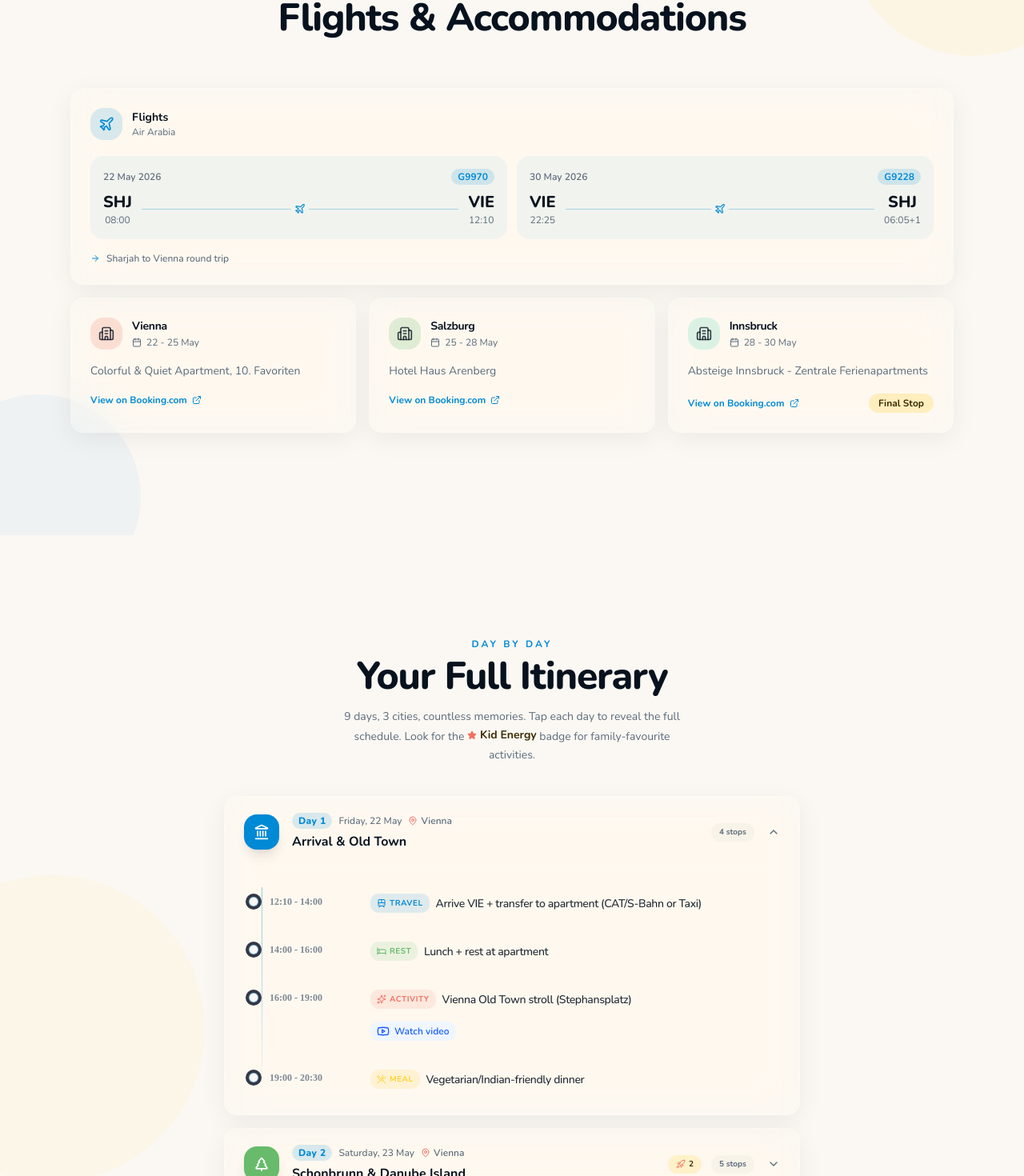
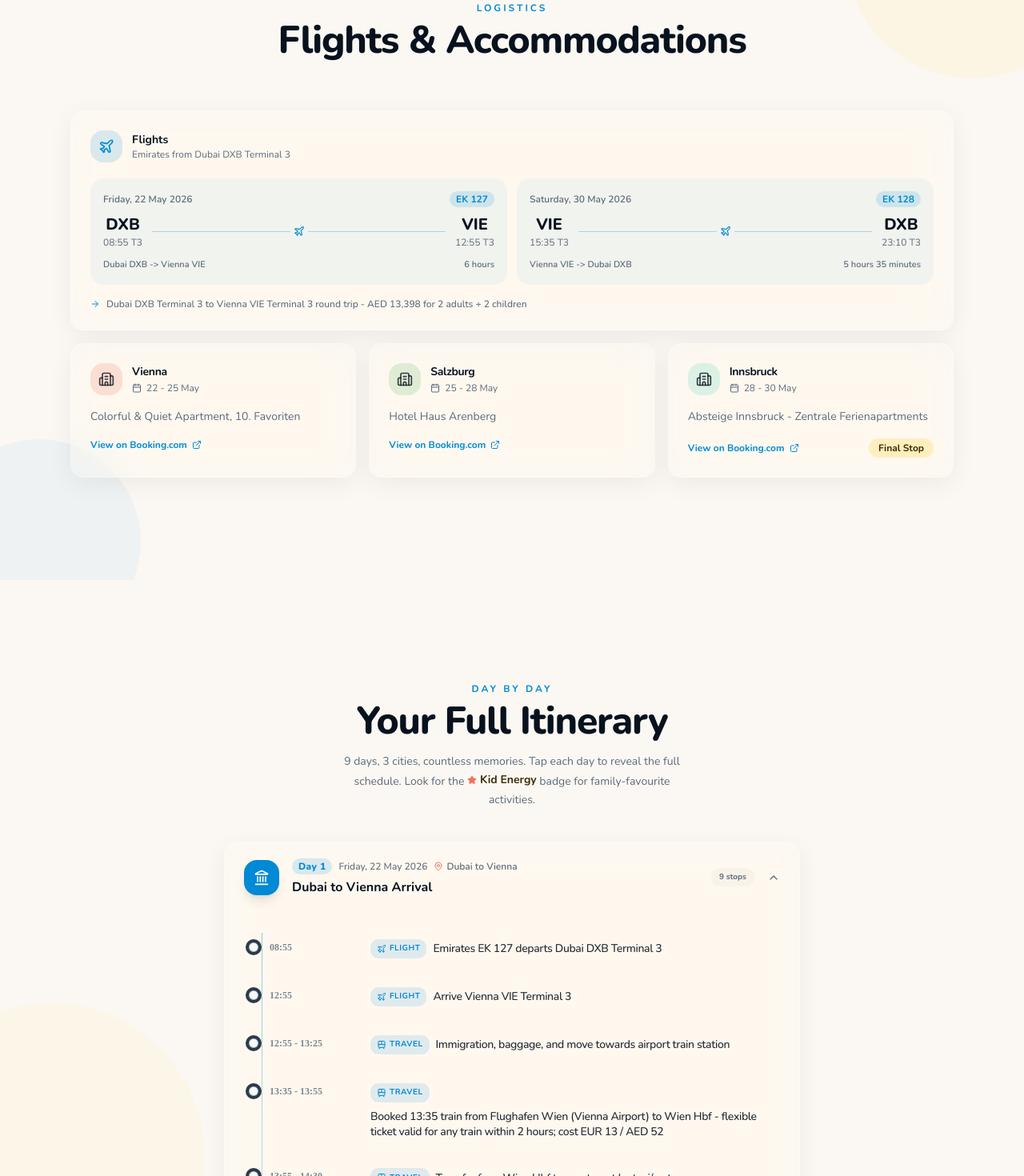
Before and after one commit to imarpit87/AustriatripV0, a Next.js app: page / in a window 1280 px wide. Shown: the part 964-2434 px from the top of the page at 80% size. Built offline with nearby package versions, Linux system fonts and the light colour scheme.

Commit message:
Update confirmed Austria trip logistics

```diff
--- a/components/bento-bookings.tsx
+++ b/components/bento-bookings.tsx
@@ -45,6 +45,8 @@ function FlightLeg({
   depart,
   arrive,
   flight,
+  route,
+  duration,
 }: {
   date: string
   from: string
@@ -52,6 +54,8 @@ function FlightLeg({
   depart: string
   arrive: string
   flight: string
+  route: string
+  duration: string
 }) {
   return (
     <div className="flex flex-col gap-2 rounded-xl bg-ocean/5 p-4">
@@ -75,6 +79,10 @@ function FlightLeg({
           <p className="text-xl font-extrabold text-foreground">{to}</p>
           <p className="text-xs text-muted-foreground">{arrive}</p>
         </div>
+      </div>
+      <div className="flex flex-wrap items-center justify-between gap-2 pt-1 text-[11px] font-semibold text-muted-foreground">
+        <span>{route}</span>
+        <span>{duration}</span>
       </div>
     </div>
   )
@@ -171,30 +179,34 @@ export function BentoBookings() {
               </div>
               <div>
                 <h3 className="text-sm font-bold text-foreground">Flights</h3>
-                <p className="text-xs text-muted-foreground">Air Arabia</p>
+                <p className="text-xs text-muted-foreground">Emirates from Dubai DXB Terminal 3</p>
               </div>
             </div>
             <div className="grid gap-3 sm:grid-cols-2">
               <FlightLeg
-                date="22 May 2026"
-                from="SHJ"
+                date="Friday, 22 May 2026"
+                from="DXB"
                 to="VIE"
-                depart="08:00"
-                arrive="12:10"
-                flight="G9970"
+                depart="08:55 T3"
+                arrive="12:55 T3"
+                flight="EK 127"
+                route="Dubai DXB -> Vienna VIE"
+                duration="6 hours"
               />
               <FlightLeg
-                date="30 May 2026"
+                date="Saturday, 30 May 2026"
                 from="VIE"
-                to="SHJ"
-                depart="22:25"
-                arrive="06:05+1"
-                flight="G9228"
+                to="DXB"
+                depart="15:35 T3"
+                arrive="23:10 T3"
+                flight="EK 128"
+                route="Vienna VIE -> Dubai DXB"
+                duration="5 hours 35 minutes"
               />
             </div>
             <div className="mt-4 flex items-center gap-2 text-xs text-muted-foreground">
               <ArrowRight className="h-3 w-3 text-ocean" />
-              <span className="font-medium">Sharjah to Vienna round trip</span>
+              <span className="font-medium">Dubai DXB Terminal 3 to Vienna VIE Terminal 3 round trip - AED 13,398 for 2 adults + 2 children</span>
             </div>
           </BentoCard>
 
--- a/components/expense-dashboard.tsx
+++ b/components/expense-dashboard.tsx
@@ -10,46 +10,77 @@ import {
   Ticket,
   Train,
   ShieldQuestion,
+  FileCheck2,
+  Car,
+  MapPinned,
 } from "lucide-react"
 
 const budgetData = [
   {
-    name: "Flights",
-    value: 9292,
+    name: "Flights - Emirates",
+    value: 13398,
     color: "#3B82F6",
     bgColor: "rgba(59, 130, 246, 0.15)",
     icon: Plane,
   },
   {
-    name: "Accommodations",
+    name: "Visa",
+    value: 1000,
+    color: "#8B5CF6",
+    bgColor: "rgba(139, 92, 246, 0.15)",
+    icon: FileCheck2,
+  },
+  {
+    name: "Stays",
     value: 7449,
     color: "#10B981",
     bgColor: "rgba(16, 185, 129, 0.15)",
     icon: Building2,
   },
   {
-    name: "Food & Groceries",
+    name: "Intercity trains",
+    value: 2053,
+    color: "#06B6D4",
+    bgColor: "rgba(6, 182, 212, 0.15)",
+    icon: Train,
+  },
+  {
+    name: "Airport trains confirmed",
+    value: 104,
+    color: "#14B8A6",
+    bgColor: "rgba(20, 184, 166, 0.15)",
+    icon: Train,
+  },
+  {
+    name: "Other local transport",
+    value: 310,
+    color: "#0EA5E9",
+    bgColor: "rgba(14, 165, 233, 0.15)",
+    icon: MapPinned,
+  },
+  {
+    name: "Car rental, 2 days",
+    value: 2000,
+    color: "#64748B",
+    bgColor: "rgba(100, 116, 139, 0.15)",
+    icon: Car,
+  },
+  {
+    name: "Activities and tickets",
+    value: 2650,
+    color: "#F97316",
+    bgColor: "rgba(249, 115, 22, 0.15)",
+    icon: Ticket,
+  },
+  {
+    name: "Food and groceries",
     value: 4320,
     color: "#F59E0B",
     bgColor: "rgba(245, 158, 11, 0.15)",
     icon: UtensilsCrossed,
   },
   {
-    name: "Attractions",
-    value: 2650,
-    color: "#F97316",
-    bgColor: "rgba(249, 115, 22, 0.15)",
-    icon: Ticket,
-  },
-  {
-    name: "Transport",
-    value: 5600,
-    color: "#06B6D4",
-    bgColor: "rgba(6, 182, 212, 0.15)",
-    icon: Train,
-  },
-  {
-    name: "Misc / Buffer",
+    name: "Miscellaneous buffer",
     value: 2000,
     color: "#84CC16",
     bgColor: "rgba(132, 204, 22, 0.15)",
@@ -58,6 +89,11 @@ const budgetData = [
 ]
 
 const total = budgetData.reduce((sum, item) => sum + item.value, 0)
+
+const costNotes = [
+  "Intercity trains include the confirmed Innsbruck Hbf -> Wien Hbf RJX 861 booking at approx. AED 743.",
+  "Airport trains confirmed: 22 May Flughafen Wien -> Wien Hbf EUR 13 (AED 52) and 30 May Wien Hbf -> Flughafen Wien EUR 13 (AED 52).",
+]
 
 function CustomTooltip({ active, payload }: TooltipProps<number, string>) {
   if (active && payload && payload.length) {
@@ -97,6 +133,9 @@ export function ExpenseDashboard() {
           <h2 className="text-balance text-3xl font-extrabold tracking-tight text-foreground sm:text-4xl">
             Expense Dashboard
           </h2>
+          <p className="mx-auto mt-3 w-fit rounded-full bg-sunshine/25 px-4 py-1.5 text-xs font-bold text-accent-foreground">
+            Updated after confirmed Emirates + OBB bookings
+          </p>
         </motion.div>
 
         <motion.div
@@ -197,6 +236,13 @@ export function ExpenseDashboard() {
               </div>
             </div>
           </div>
+          <div className="mt-8 grid gap-3 border-t border-white/10 pt-6 sm:grid-cols-2">
+            {costNotes.map((note) => (
+              <p key={note} className="rounded-xl bg-secondary/35 px-4 py-3 text-xs font-medium leading-relaxed text-muted-foreground">
+                {note}
+              </p>
+            ))}
+          </div>
         </motion.div>
       </div>
     </section>
--- a/components/hero-section.tsx
+++ b/components/hero-section.tsx
@@ -68,6 +68,8 @@ export function HeroSection() {
             {"Vienna \u2022 Salzburg \u2022 Innsbruck"}
             <br />
             <span className="font-bold">22 May - 30 May 2026</span>
+            <br />
+            <span className="text-base font-bold sm:text-lg">Emirates DXB Terminal 3 - VIE Terminal 3</span>
           </p>
         </motion.div>
 
--- a/components/itinerary-timeline.tsx
+++ b/components/itinerary-timeline.tsx
@@ -18,6 +18,7 @@ import {
   Palette,
   Camera,
   Youtube,
+  Plane,
 } from "lucide-react"
 
 /* ------------------------------------------------------------------ */
@@ -52,17 +53,22 @@ interface ItineraryDay {
 const itineraryData: ItineraryDay[] = [
   {
     day: 1,
-    date: "22 May",
+    date: "22 May 2026",
     weekday: "Friday",
-    city: "Vienna",
-    subtitle: "Arrival & Old Town",
+    city: "Dubai to Vienna",
+    subtitle: "Dubai to Vienna Arrival",
     icon: Landmark,
     iconBg: "bg-ocean",
     entries: [
-      { time: "12:10 - 14:00", type: "Travel", label: "Arrive VIE + transfer to apartment (CAT/S-Bahn or Taxi)" },
-      { time: "14:00 - 16:00", type: "Rest", label: "Lunch + rest at apartment" },
-      { time: "16:00 - 19:00", type: "Activity", label: "Vienna Old Town stroll (Stephansplatz)", videoUrl: "https://www.youtube.com/watch?v=Bz68Zr3Dz4g" },
-      { time: "19:00 - 20:30", type: "Meal", label: "Vegetarian/Indian-friendly dinner" },
+      { time: "08:55", type: "Flight", label: "Emirates EK 127 departs Dubai DXB Terminal 3" },
+      { time: "12:55", type: "Flight", label: "Arrive Vienna VIE Terminal 3" },
+      { time: "12:55 - 13:25", type: "Travel", label: "Immigration, baggage, and move towards airport train station" },
+      { time: "13:35 - 13:55", type: "Travel", label: "Booked 13:35 train from Flughafen Wien (Vienna Airport) to Wien Hbf - flexible ticket valid for any train within 2 hours; cost EUR 13 / AED 52" },
+      { time: "13:55 - 14:30", type: "Travel", label: "Transfer from Wien Hbf to apartment by taxi/metro" },
+      { time: "14:30 - 16:30", type: "Rest", label: "Check-in, lunch, and rest at apartment" },
+      { time: "16:30 - 19:00", type: "Activity", label: "Gentle Vienna Old Town stroll / Stephansplatz", videoUrl: "https://www.youtube.com/watch?v=Bz68Zr3Dz4g" },
+      { time: "19:00 - 20:30", type: "Meal", label: "Vegetarian-friendly dinner and early sleep" },
+      { time: "Tip", type: "Rest", label: "Because this is arrival day with kids and luggage, keep the evening light. The airport train ticket is flexible for up to 2 hours, so there is no stress if immigration or baggage takes longer." },
     ],
   },
   {
@@ -183,19 +189,25 @@ const itineraryData: ItineraryDay[] = [
   },
   {
     day: 9,
-    date: "30 May",
+    date: "30 May 2026",
     weekday: "Saturday",
-    city: "Innsbruck to Home",
-    subtitle: "Naschmarkt & Departure",
+    city: "Innsbruck to Vienna Airport to Dubai",
+    subtitle: "Innsbruck to Vienna Airport to Dubai",
     icon: Camera,
     iconBg: "bg-sunshine",
     entries: [
-      { time: "08:00 - 08:45", type: "Travel", label: "Check-out + reach Innsbruck Hbf" },
-      { time: "09:14 - 13:30", type: "Travel", label: "OBB Railjet Train: Innsbruck Hbf to Wien Hbf" },
-      { time: "13:30 - 16:30", type: "Rest", label: "Rest + late lunch" },
-      { time: "16:30 - 18:00", type: "Activity", label: "Naschmarkt (souvenirs + early dinner)", videoUrl: "https://www.youtube.com/watch?v=1md9KcnhrUk" },
-      { time: "19:00 - 20:00", type: "Travel", label: "Transfer to Vienna Airport" },
-      { time: "22:25", type: "Flight", label: "Depart VIE on G9228" },
+      { time: "05:45 - 06:15", type: "Travel", label: "Check-out and reach Innsbruck Hbf by taxi/walk" },
+      { time: "06:15 - 07:00", type: "Meal", label: "Breakfast/snacks and boarding buffer at station" },
+      { time: "07:14 - 11:32", type: "Travel", label: "Confirmed RJX 861 Railjet Xpress from Innsbruck Hbf to Wien Hbf - 1st class, Wagen 36, seats 51, 52, 53, 54, table seats with window + aisle; cost EUR 185.80 / AED 743" },
+      { time: "11:32 - 12:13", type: "Travel", label: "Platform change and buffer at Wien Hbf" },
+      { time: "12:13 - 12:30", type: "Travel", label: "Confirmed flexible airport train from Wien Hbf to Flughafen Wien (Vienna Airport), arriving approx. 12:30; cost EUR 13 / AED 52" },
+      { time: "12:30 - 12:45", type: "Travel", label: "Arrive at airport and orient/check terminal" },
+      { time: "12:45 - 14:45", type: "Travel", label: "Emirates check-in, baggage drop, and security" },
+      { time: "14:45 - 15:35", type: "Rest", label: "Boarding buffer" },
+      { time: "15:35 - 23:10", type: "Flight", label: "Emirates EK 128 Vienna VIE Terminal 3 to Dubai DXB Terminal 3" },
+      { time: "Important", type: "Travel", label: "This is now an airport-transfer day, not a sightseeing day. Do not plan Naschmarkt or any Vienna city stop on 30 May. The 12:13 airport train gives a good buffer for the 15:35 Emirates flight." },
+      { time: "Backup", type: "Travel", label: "If RJX 861 from Innsbruck is delayed heavily and you reach Wien Hbf after 12:00, skip the booked airport train and take a taxi directly from Wien Hbf to Vienna Airport." },
+      { time: "Tip", type: "Rest", label: "With kids and luggage, the 41-minute buffer at Wien Hbf is comfortable. Use lifts/escalators, follow signs for Flughafen Wien / Vienna Airport, and keep snacks/water ready." },
     ],
   },
 ]
@@ -209,7 +221,7 @@ const typeConfig: Record<EntryType, { icon: React.ElementType; color: string; bg
   Rest: { icon: Bed, color: "text-meadow", bg: "bg-meadow/12" },
   Activity: { icon: Sparkles, color: "text-coral", bg: "bg-coral/12" },
   Meal: { icon: UtensilsCrossed, color: "text-sunshine", bg: "bg-sunshine/15" },
-  Flight: { icon: Train, color: "text-ocean", bg: "bg-ocean/12" },
+  Flight: { icon: Plane, color: "text-ocean", bg: "bg-ocean/12" },
 }
 
 /* ------------------------------------------------------------------ */
```
